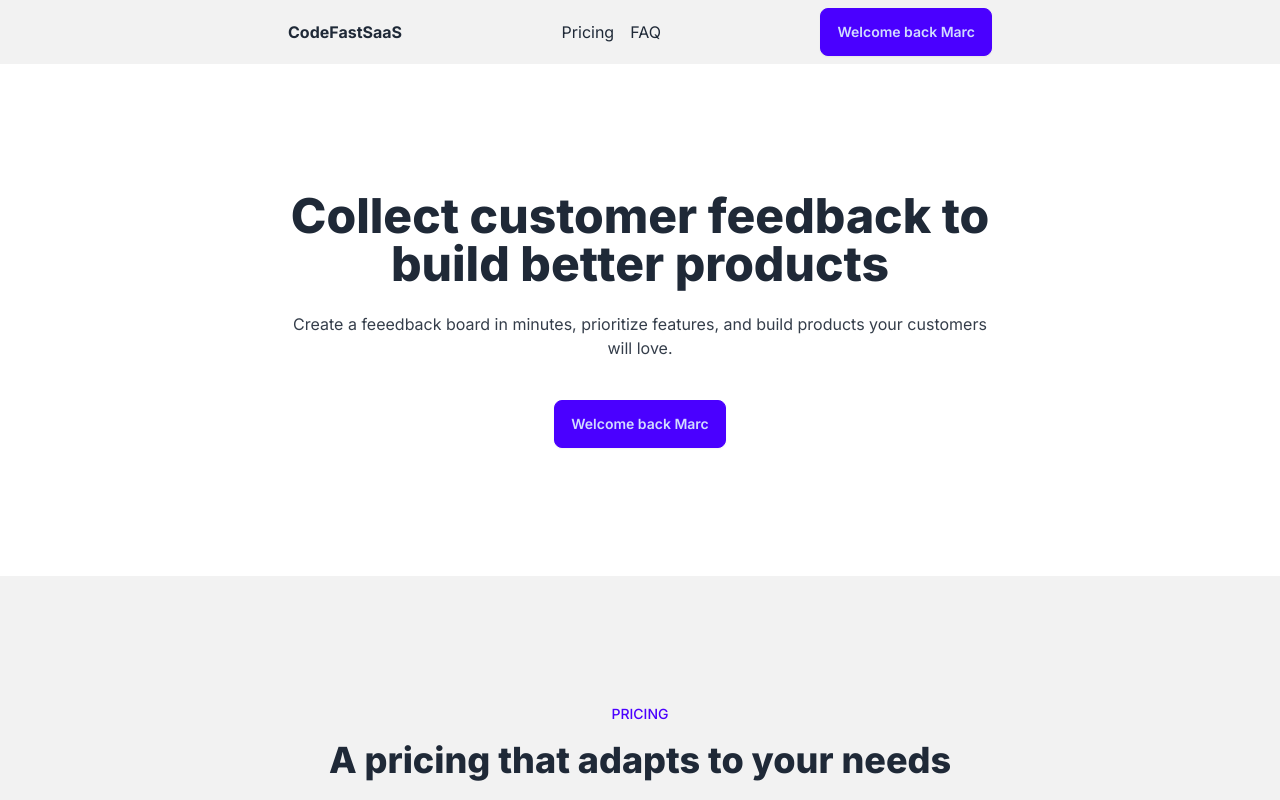
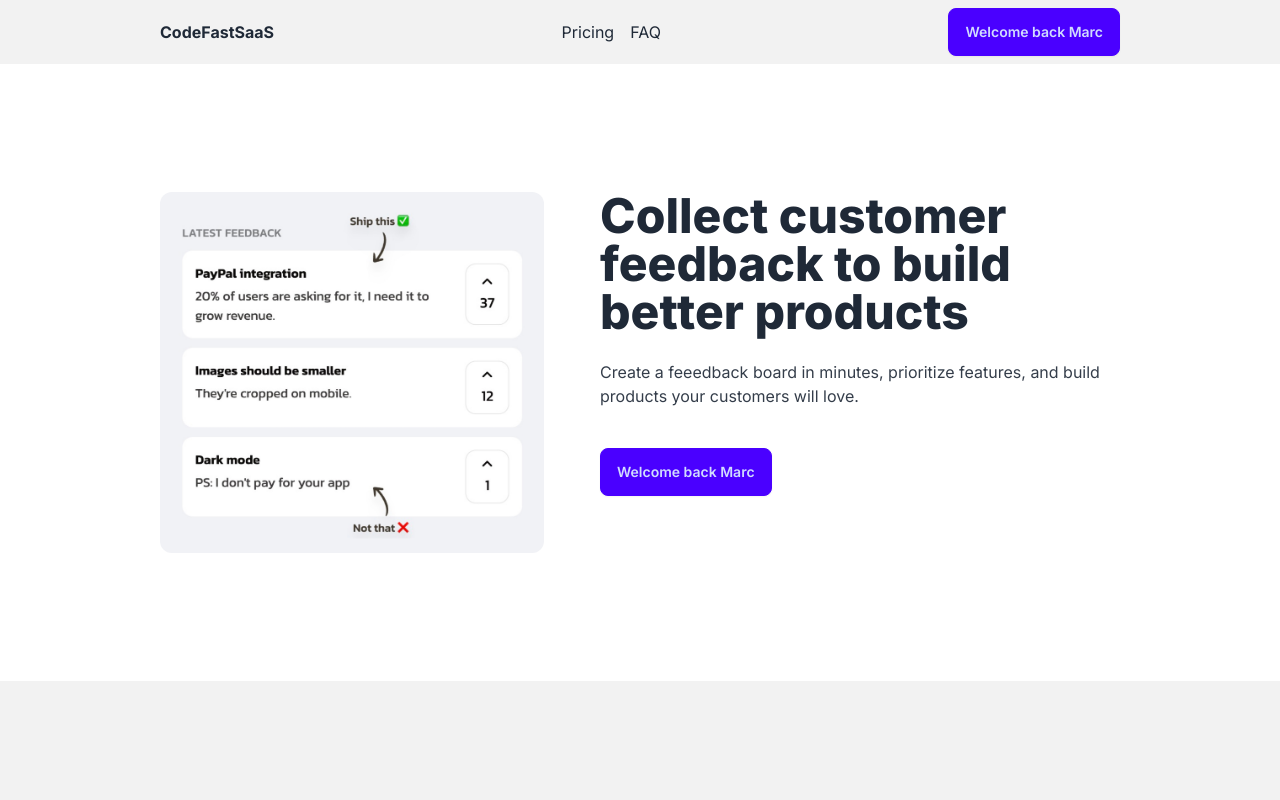
Before and after one commit to marclou/codefast-saas, a Next.js app: page / in a window 1280 px wide. Shown: the top 800 px of the page. Built offline with nearby package versions, Linux system fonts and the light colour scheme.

Commit message:
pre deployement

```diff
--- a/app/page.js
+++ b/app/page.js
@@ -1,5 +1,7 @@
 import ButtonLogin from "@/components/ButtonLogin";
 import FAQListItem from "@/components/FAQListItem";
+import Image from "next/image";
+import productDemo from "./productDemo.jpeg";
 
 export default function Home() {
 	const isLoggedIn = true;
@@ -9,7 +11,7 @@ export default function Home() {
 		<main>
 			{/* HEADER */}
 			<section className="bg-base-200">
-				<div className="max-w-3xl mx-auto flex justify-between items-center px-8 py-2">
+				<div className="max-w-5xl mx-auto flex justify-between items-center px-8 py-2">
 					<div className="font-bold">CodeFastSaaS</div>
 					<div className="space-x-4 max-md:hidden">
 						<a className="link link-hover" href="#pricing">
@@ -26,15 +28,23 @@ export default function Home() {
 			</section>
 
 			{/* HERO */}
-			<section className="text-center py-32 px-8 max-w-3xl mx-auto">
-				<h1 className="text-4xl lg:text-5xl font-extrabold mb-6">
-					Collect customer feedback to build better products
-				</h1>
-				<div className="opacity-90 mb-10">
-					Create a feeedback board in minutes, prioritize features,
-					and build products your customers will love.
+			<section className="text-center lg:text-left py-32 px-8 max-w-5xl mx-auto flex flex-col lg:flex-row gap-14 items-center lg:items-start">
+				<Image
+					src={productDemo}
+					alt="Product demo"
+					className="w-96 rounded-xl"
+				/>
+
+				<div>
+					<h1 className="text-4xl lg:text-5xl font-extrabold mb-6">
+						Collect customer feedback to build better products
+					</h1>
+					<div className="opacity-90 mb-10">
+						Create a feeedback board in minutes, prioritize
+						features, and build products your customers will love.
+					</div>
+					<ButtonLogin isLoggedIn={isLoggedIn} name={name} />
 				</div>
-				<ButtonLogin isLoggedIn={isLoggedIn} name={name} />
 			</section>
 
 			{/* PRICING */}
@@ -47,7 +57,7 @@ export default function Home() {
 						A pricing that adapts to your needs
 					</h2>
 
-					<div className="p-8 bg-base-100 w-96 rounded-3xl mx-auto space-y-6">
+					<div className="p-8 bg-base-100 max-w-96 rounded-3xl mx-auto space-y-6">
 						<div className="flex gap-2 items-baseline">
 							<div className="text-4xl font-black">$19</div>
 							<div className="uppercase text-sm font-medium opacity-60">
```
Also changed, not shown: app/productDemo.jpeg (added).
